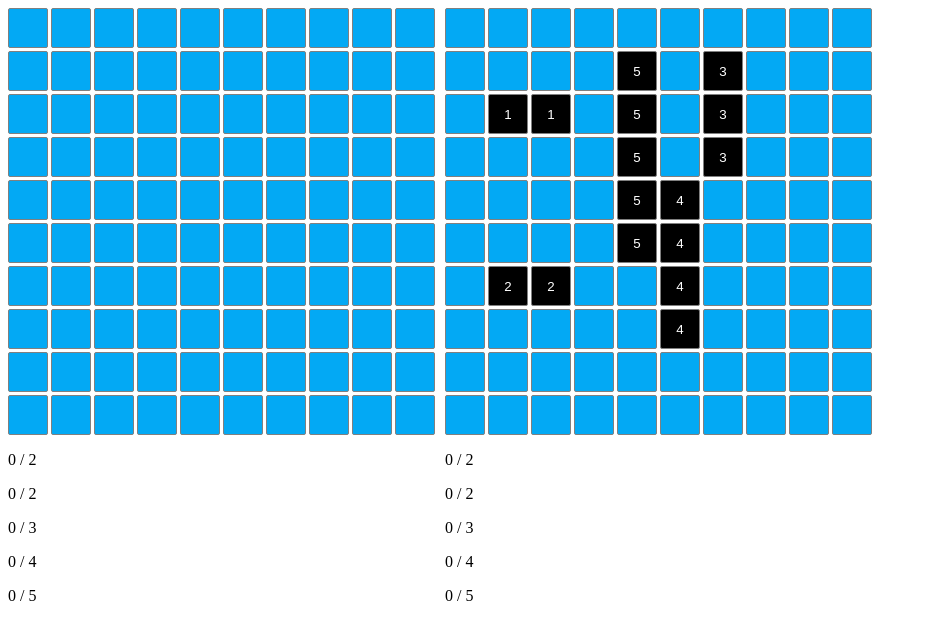
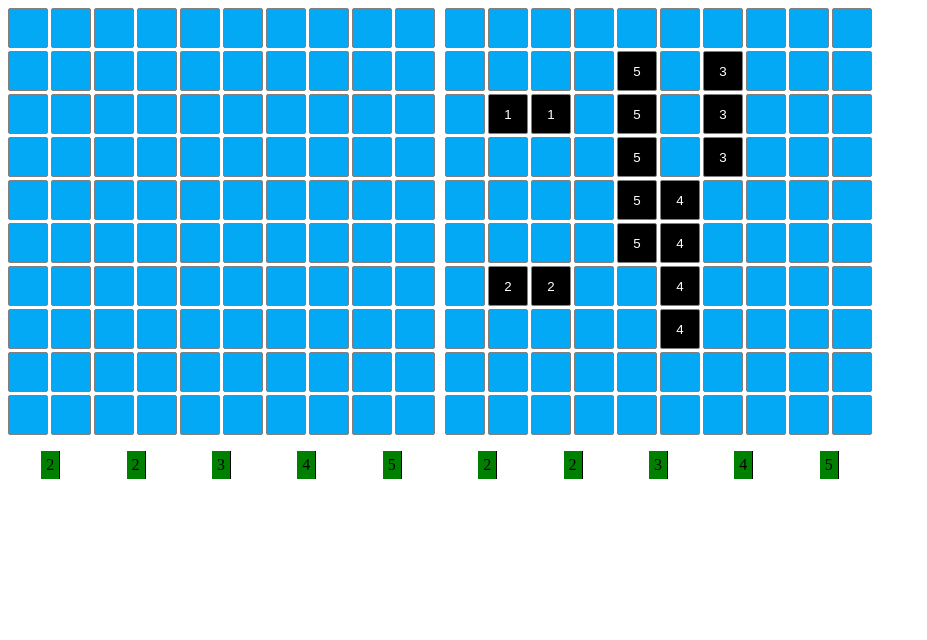
Before and after one commit to Signatune/battleship, a website built with webpack: page src/index.html in a window 1280 px wide. Shown: the whole page, without its empty margins (0-927 px from the left). Built offline with nearby package versions, Linux system fonts and the light colour scheme.

Commit message:
complete roster functionality according to game rules

```diff
--- a/src/index.js
+++ b/src/index.js
@@ -10,12 +10,16 @@ const game = singlePlayerGame();
 
 function updatePlayerRoster() {
   playerRoster.replaceChildren(
-    ...Object.entries(game.getHumanRoster())
+    ...Object.entries(game.getAiRoster())
       .map((entry) => entry[1])
       .map((ship) => {
         const shipEl = document.createElement("p");
 
-        shipEl.textContent = `${ship.getHits()} / ${ship.getLength()}`;
+        shipEl.textContent = `${ship.getLength()}`;
+
+        if (ship.isSunk()) {
+          shipEl.classList.add("sunk");
+        }
 
         return shipEl;
       }),
@@ -24,12 +28,12 @@ function updatePlayerRoster() {
 
 function updateEnemyRoster() {
   enemyRoster.replaceChildren(
-    ...Object.entries(game.getAiRoster())
+    ...Object.entries(game.getHumanRoster())
       .map((entry) => entry[1])
       .map((ship) => {
         const shipEl = document.createElement("p");
 
-        shipEl.textContent = `${ship.getHits()} / ${ship.getLength()}`;
+        shipEl.textContent = `${ship.getLength()}`;
 
         return shipEl;
       }),
--- a/src/styles.css
+++ b/src/styles.css
@@ -30,3 +30,18 @@
   background: black;
   color: white;
 }
+
+.roster {
+  display: flex;
+  justify-content: space-around;
+}
+
+.roster p {
+  background: green;
+  border-right: 1px solid #000;
+  padding: 5px;
+}
+
+.roster p.sunk {
+  background: red;
+}
```
